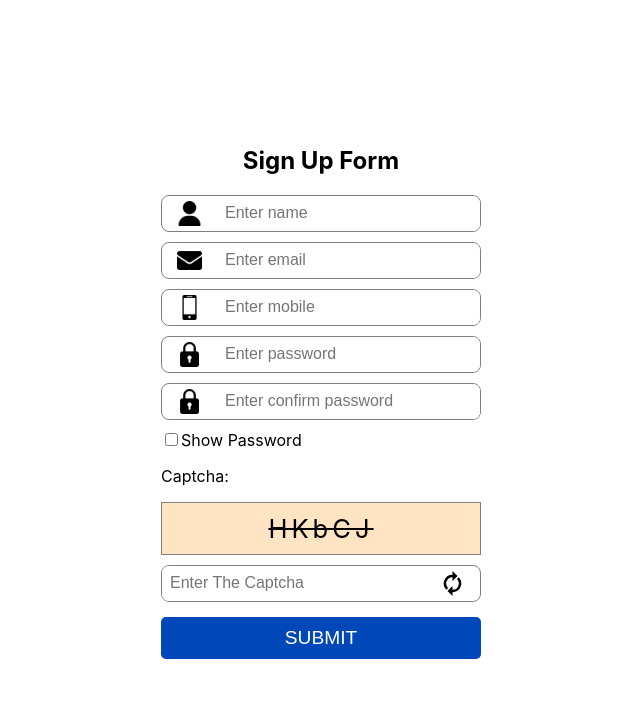
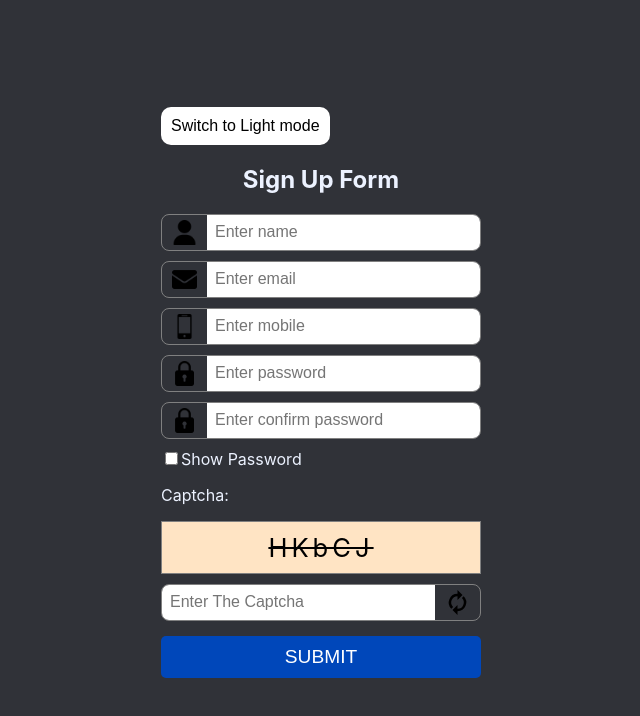
Before and after one commit to jaikrishnaverma-dev/RCO-8-Signup, a React (Create React App) app: page / in a window 1280 px wide. Shown: the top 716 px of the page, without its empty margins (319-959 px from the left). Built offline with nearby package versions, Linux system fonts and the light colour scheme.

Commit message:
second commit

```diff
--- a/src/App.css
+++ b/src/App.css
@@ -1,6 +1,11 @@
 :root{
   --bgLight: #ECF2FF;
-  --bgDark:#3E54AC;
+  --bgDark:#303238;
+}
+*,
+*:before,
+*:after {
+  box-sizing: border-box;
 }
 
 .container{
@@ -9,6 +14,10 @@
   display: flex;
   align-items: center;
   justify-content: center;
+}
+.container--dark{
+  background-color: var(--bgDark);
+  color: var(--bgLight);
 }
 .form{
   min-width: 300px;
@@ -76,3 +85,18 @@ padding:8px;
   background-color: rgba(19, 128, 0, 0.452);
   padding: 15px;
 }
+.btn--switch{
+  padding: 10px;
+  border-radius: 10px;
+  border: none;
+  font-size: 16px;
+  background-color: var(--bgDark);
+  color: white;
+}
+.container--dark .form .btn--switch{
+  background-color: white;
+  color: black;
+}
+.captcha-box{
+  color: black;
+}
--- a/src/components/Signup.jsx
+++ b/src/components/Signup.jsx
@@ -24,7 +24,8 @@ const initialState = {
 
 const Signup = () => {
   const [state, setState] = useState(initialState);
-  const captchaMsg = useRef(null);
+  const [darkMode, setDarkMode] = useState(true);
+  const captchaMsg = useRef();
   // responsible for generate captcha of 5 character
   const captchaGenerator = () => {
     let uniqueChar = "";
@@ -39,11 +40,17 @@ const Signup = () => {
   // generate captcha when component mounted and when removed clear the ref
   useEffect(() => {
     captchaGenerator();
-    // cleanup code
-    return () => {
-      captchaMsg.current = null;
-    };
   }, []);
+
+  // cleanup code
+  useEffect(
+    () => () => {
+      return () => {
+        captchaMsg.current = null;
+      };
+    },
+    []
+  );
 
   // validation & controlled done by this function
   const formHandler = (event) => {
@@ -104,8 +111,14 @@ const Signup = () => {
   // signup form render
   return (
     <>
-      <div className="container">
+      <div className={`container ${darkMode ? "container--dark" : ""}`}>
         <div className="form">
+          <button
+            className="btn--switch"
+            onClick={() => setDarkMode((prev) => !darkMode)}
+          >
+            Switch to {darkMode ? "Light" : "Dark"} mode
+          </button>
           <h2 className="form-heading">Sign Up Form</h2>
           {Object.entries(state.form).map(([key, val]) => (
             <>
@@ -115,7 +128,7 @@ const Signup = () => {
                     src={
                       key === "confirm_password" ? "password.png" : key + ".png"
                     }
-                    alt=""
+                    alt="password"
                   />
                 </div>
                 <input
@@ -157,7 +170,7 @@ const Signup = () => {
                 <img
                   onClick={() => captchaGenerator()}
                   src="Steve-Zondicons-Refresh.svg"
-                  alt=""
+                  alt="refresh"
                 />
               </div>
               <input
```
